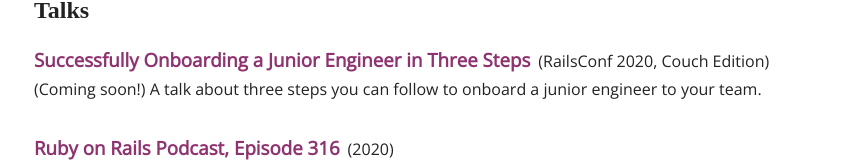
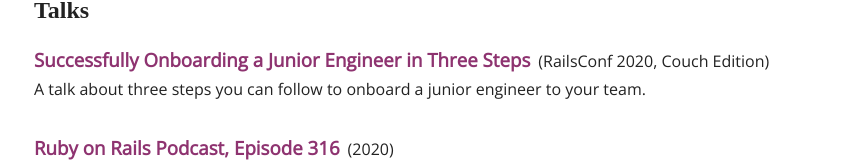
Before and after one commit to egiurleo/egiurleo.github.io, a React (Create React App) app: page / in a window 1280 px wide. Shown: the part 273-441 px from the top of the page, without its empty margins (62-920 px from the left). Built offline with nearby package versions, Linux system fonts and the light colour scheme; a web font is replaced by a local one.

Commit message:
add railsconf talk

```diff
--- a/src/data.js
+++ b/src/data.js
@@ -60,9 +60,9 @@
   "talks": [
     {
       "title": "Successfully Onboarding a Junior Engineer in Three Steps",
-      "link": "https://railsconf.com",
+      "link": "https://railsconf.com/2020/video/emily-giurleo-successfully-onboarding-a-junior-engineer-in-three-steps",
       "conference": "RailsConf 2020, Couch Edition",
-      "description": "(Coming soon!) A talk about three steps you can follow to onboard a junior engineer to your team."
+      "description": "A talk about three steps you can follow to onboard a junior engineer to your team."
     },
     {
       "title": "Ruby on Rails Podcast, Episode 316",
```
